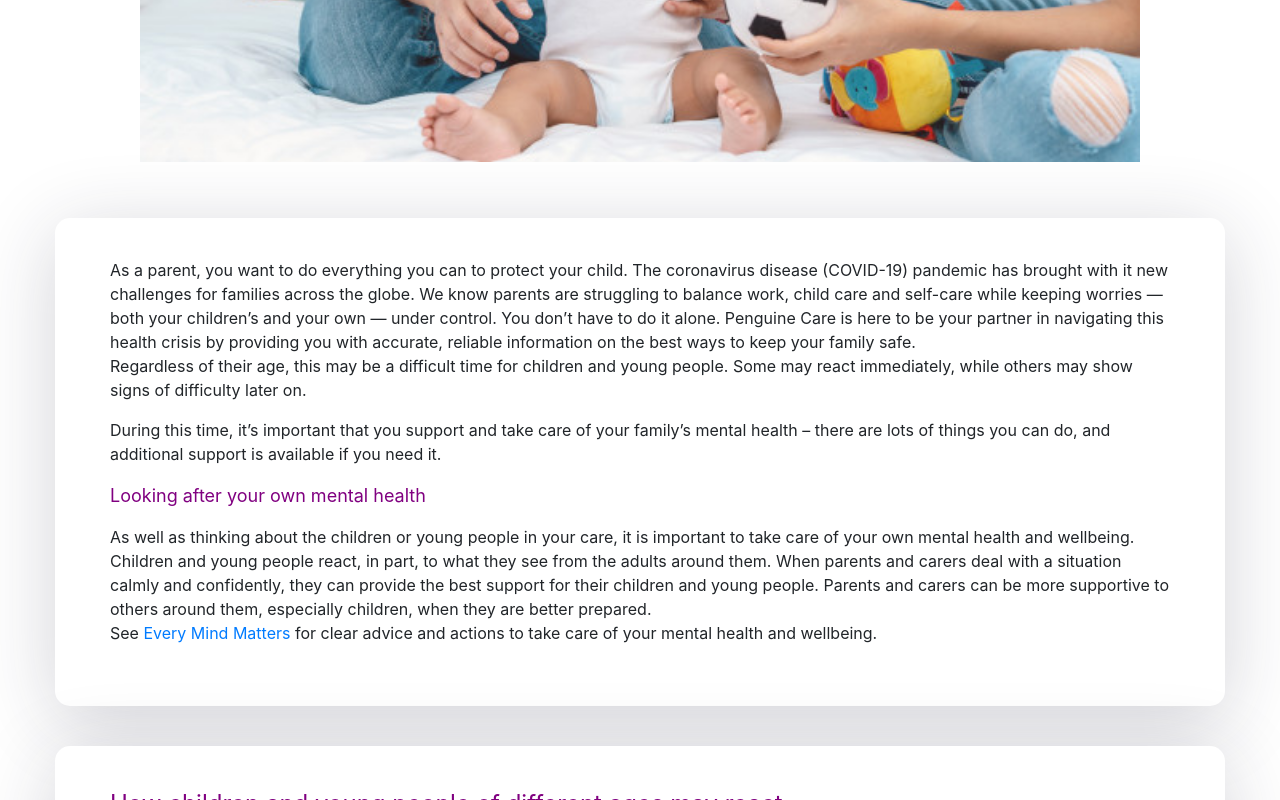
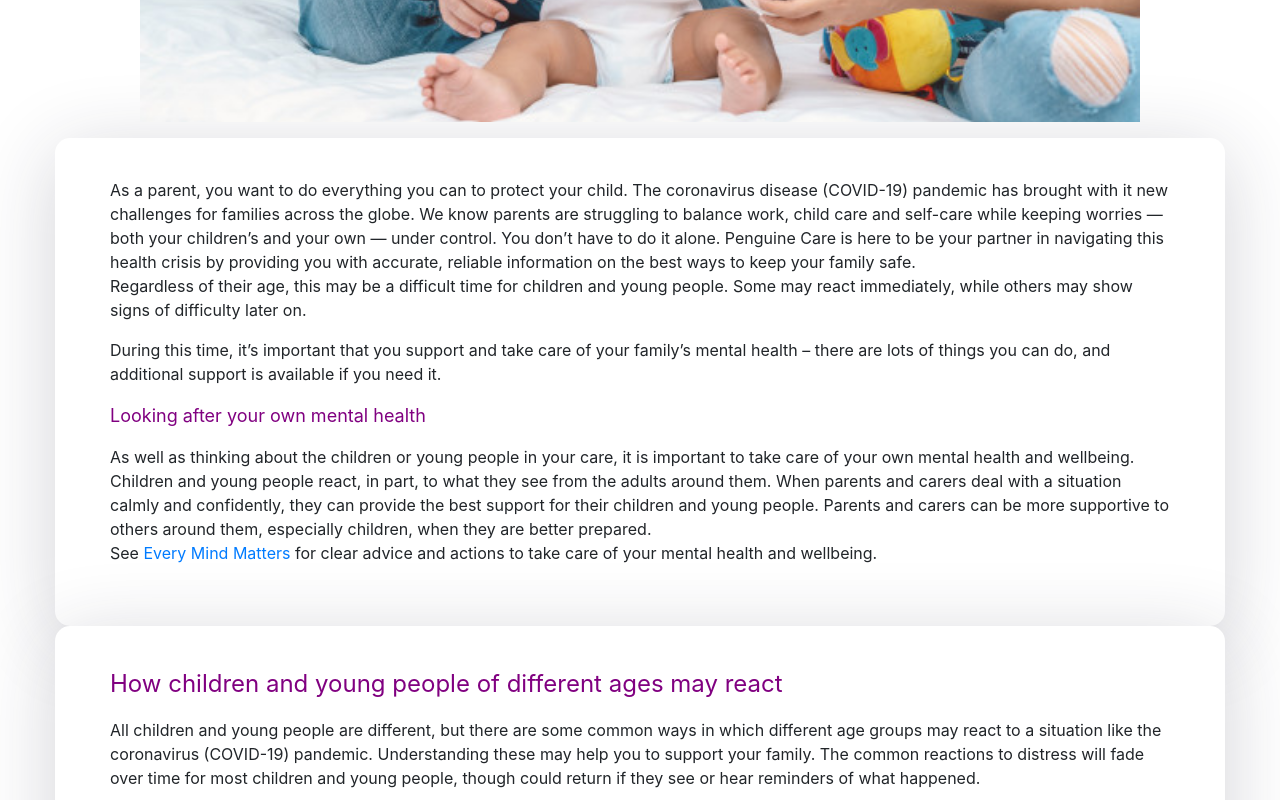
Before and after one commit to ShivalathaRachamalla/Penguin-Care-Website, a React (Create React App) app in the folder frontend/: page / in a window 1280 px wide. Shown: the part 860-1660 px from the top of the page. Built offline with nearby package versions, Linux system fonts and the light colour scheme.

Commit message:
UI canges

```diff
--- a/frontend/src/index.css
+++ b/frontend/src/index.css
@@ -52,7 +52,7 @@ body, html, .App, #root, .auth-wrapper {
 
 .auth-inner {
   width: auto;
-  margin: 40px auto;
+  margin: auto auto;
   background: #ffffff;
   box-shadow: 0px 14px 80px rgba(34, 35, 58, 0.2);
   padding: 40px 55px 45px 55px;
```
